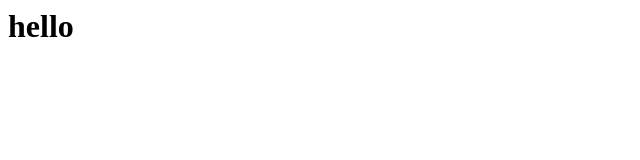
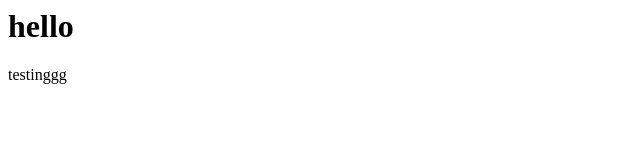
Before and after one commit to AmiraKarouii/demo-repo, a plain HTML site: page index.html in a window 1280 px wide. Shown: the full height of the page, 0-640 px from the left. Drawn offline with Linux system fonts and the light colour scheme.

Commit message:
created paragraph

```diff
--- a/index.html
+++ b/index.html
@@ -1 +1,3 @@
 <h1>hello</h1>
+
+<p>testinggg</p>
```
